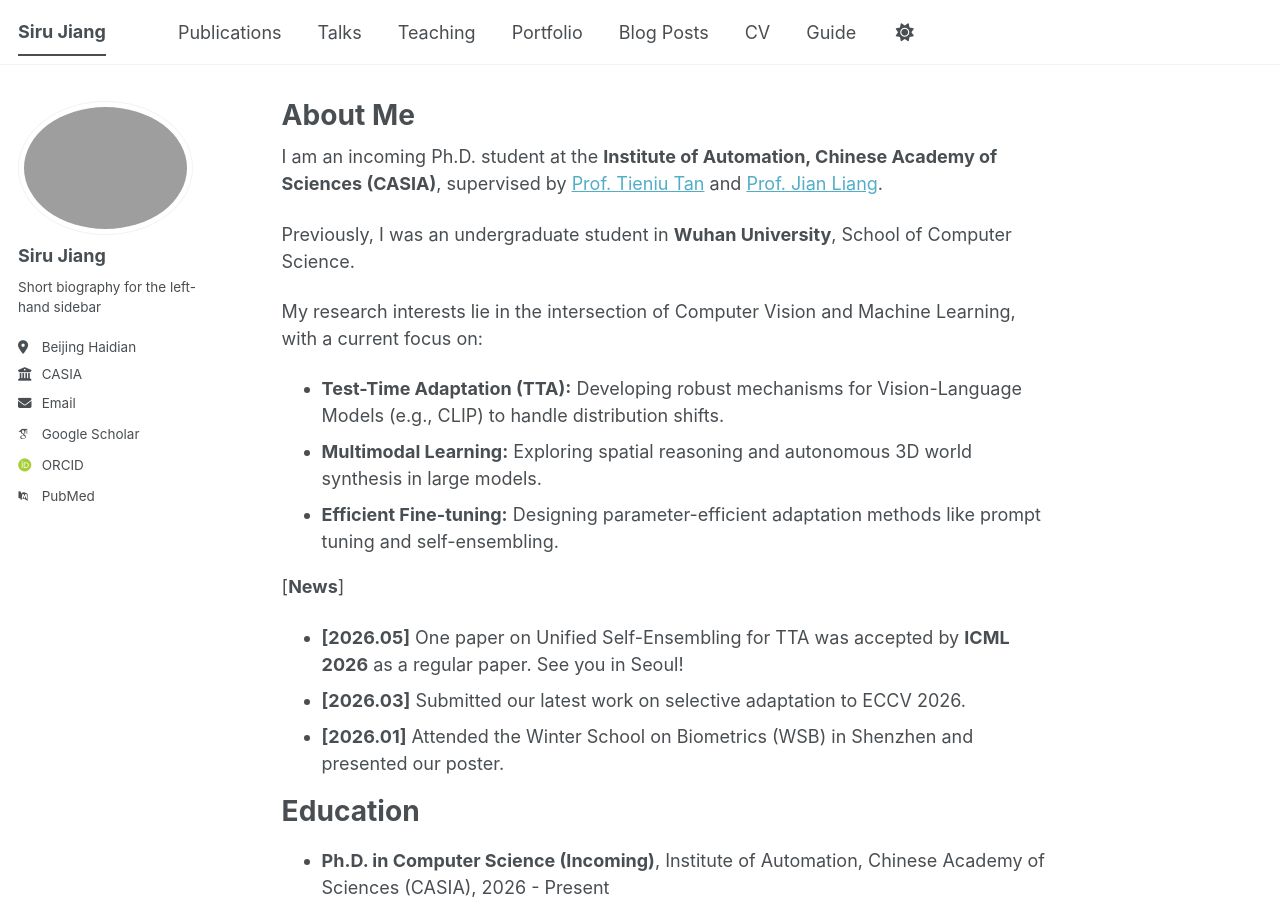
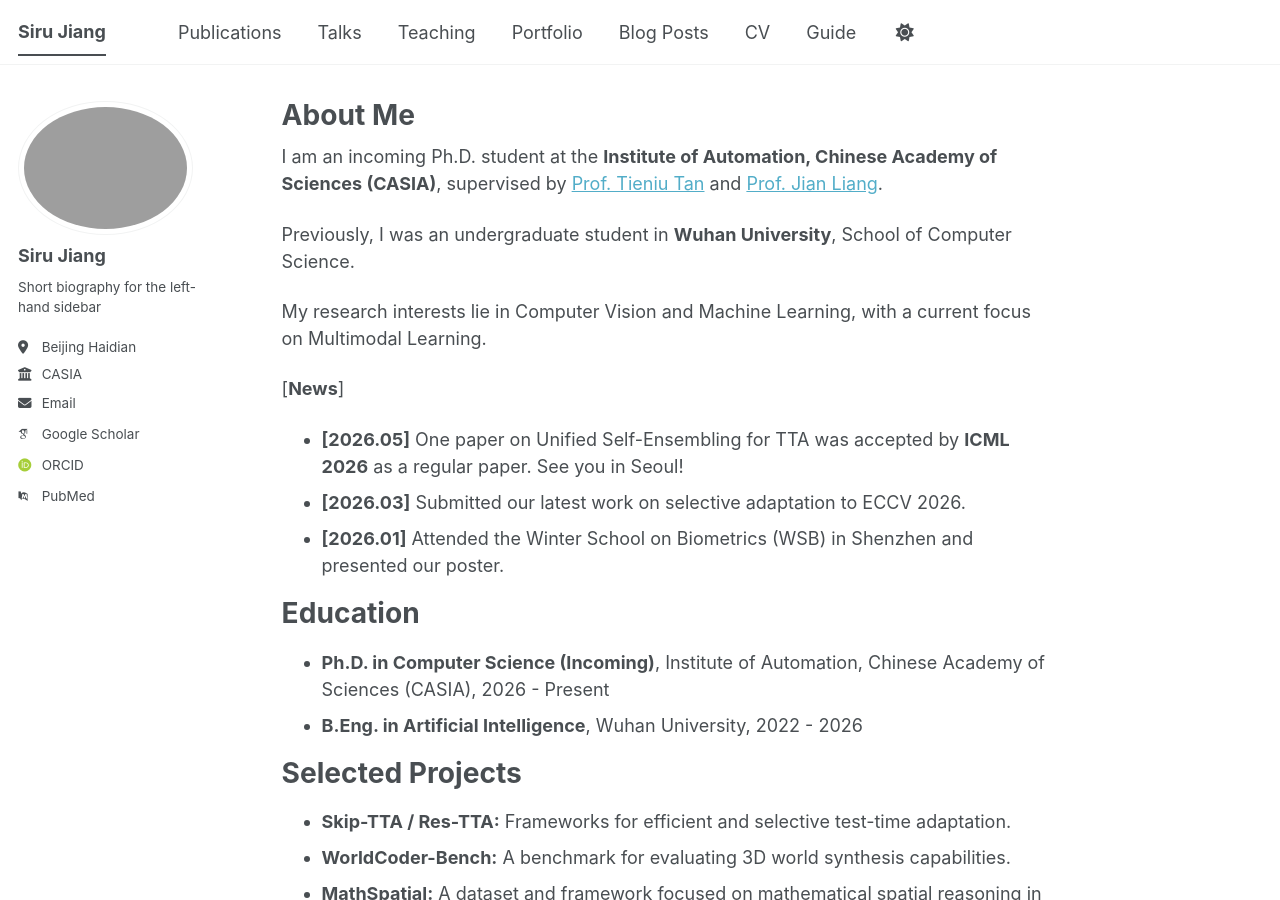
Before and after one commit to SHER-Jiang/sherjiang.github.io, a Jekyll site: the page built from _pages/about.md, in a window 1280 px wide and 900 px high. Built offline with Jekyll 4.4.1, drawn with Linux system fonts in a browser that asks for light colours; some web fonts are replaced; a script bundle is joined from its source files by our own code; library files that are not in the unit come from our copies.

Commit message:
Update about.md

```diff
--- a/_pages/about.md
+++ b/_pages/about.md
@@ -12,10 +12,7 @@ I am an incoming Ph.D. student at the **Institute of Automation, Chinese Academy
 
 Previously, I was an undergraduate student in **Wuhan University**, School of Computer Science.
 
-My research interests lie in the intersection of Computer Vision and Machine Learning, with a current focus on:
-* **Test-Time Adaptation (TTA):** Developing robust mechanisms for Vision-Language Models (e.g., CLIP) to handle distribution shifts.
-* **Multimodal Learning:** Exploring spatial reasoning and autonomous 3D world synthesis in large models.
-* **Efficient Fine-tuning:** Designing parameter-efficient adaptation methods like prompt tuning and self-ensembling.
+My research interests lie in Computer Vision and Machine Learning, with a current focus on Multimodal Learning.
 
 [**News**]
 * **[2026.05]** One paper on Unified Self-Ensembling for TTA was accepted by **ICML 2026** as a regular paper. See you in Seoul!
```
